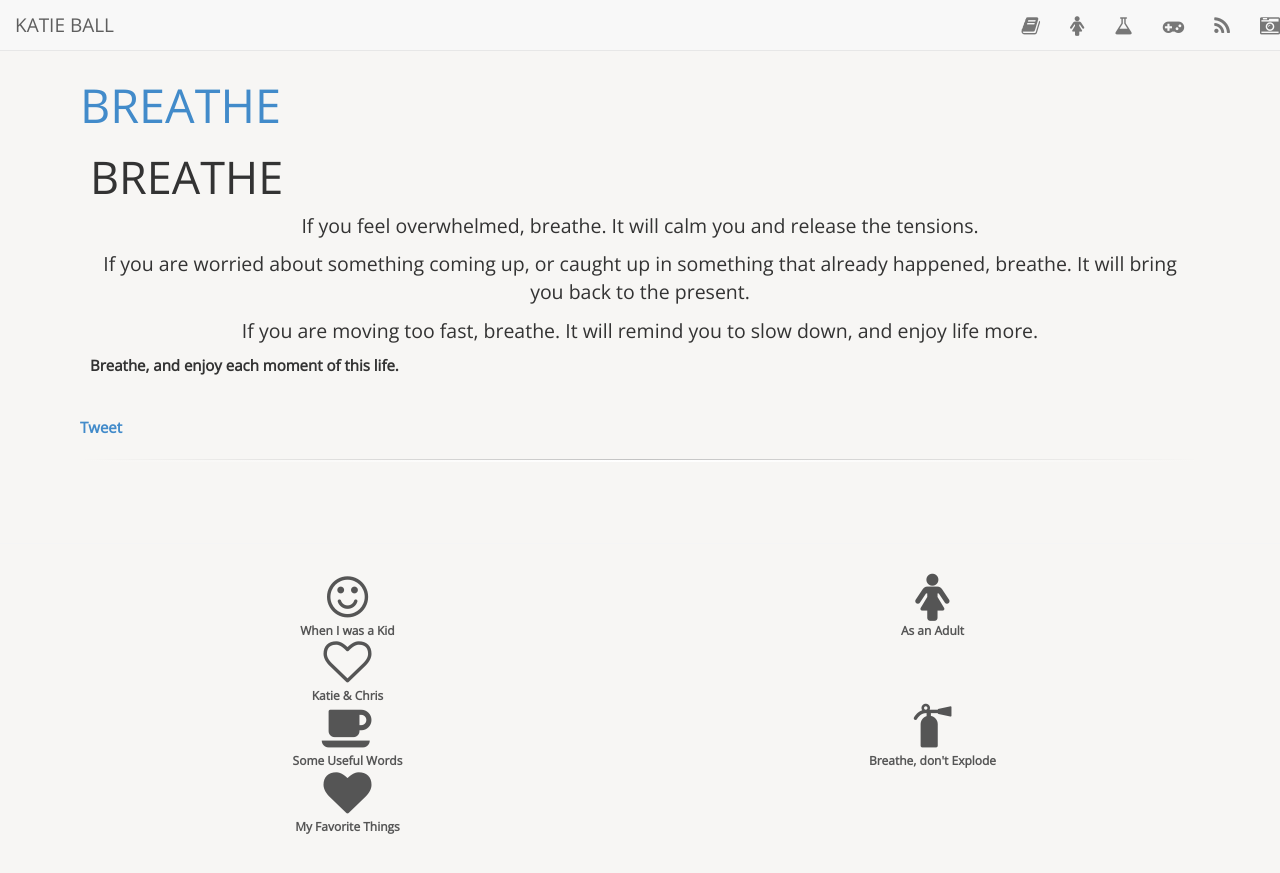
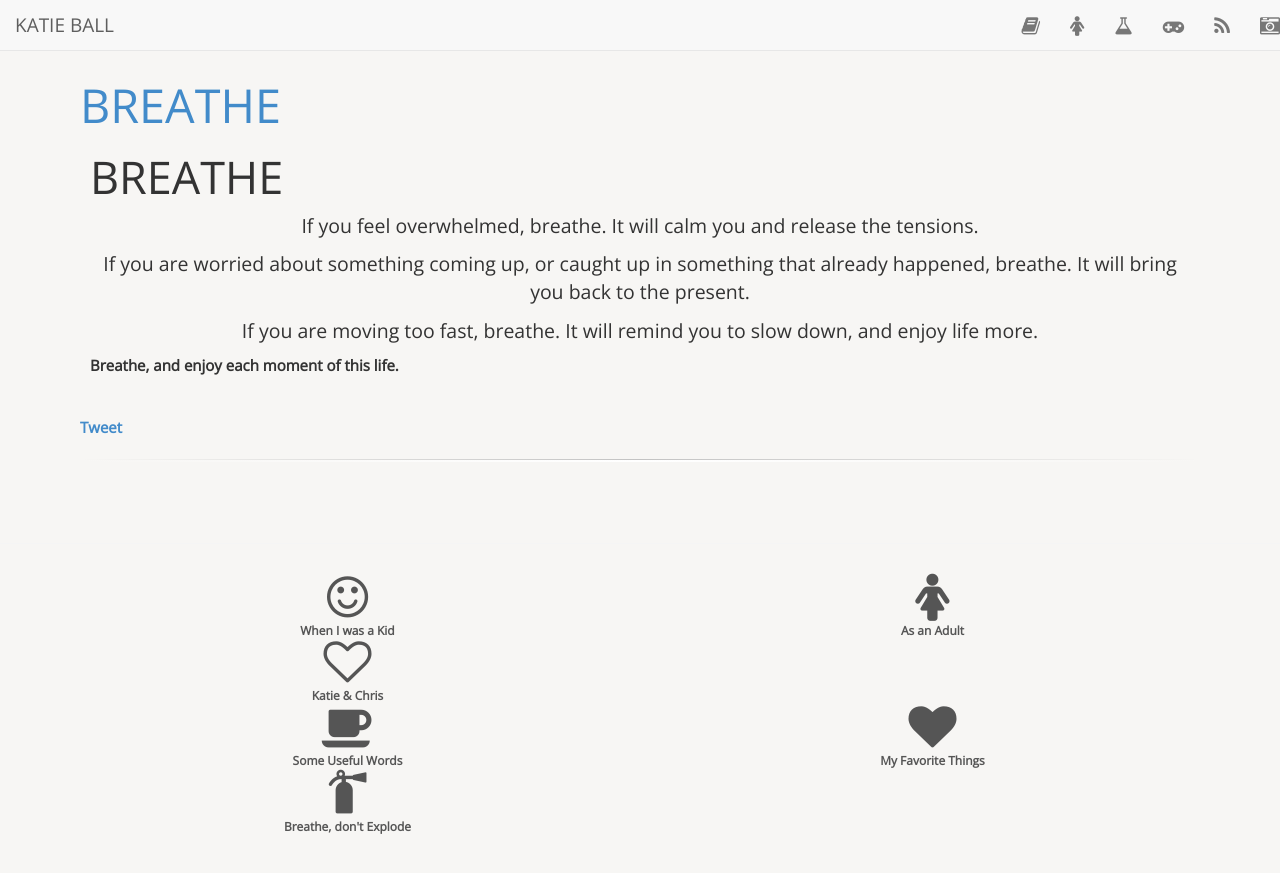
Before and after one commit to roachhd/roachhd.github.io, a Jekyll site: the page built from breathe/index.html, in a window 1280 px wide. Shown: the top 873 px of the page. Built offline with Jekyll 4.4.1, drawn with Linux system fonts in a browser that asks for light colours; nearby versions of some CDN libraries; Markdown is read by kramdown in place of the engine named in the settings; comment, search, counter and statistics services are not loaded; some of the changed lines change nothing that is shown.

Commit message:
Update innerfooter.html

```diff
--- a/_includes/innerfooter.html
+++ b/_includes/innerfooter.html
@@ -31,18 +31,19 @@
             </div>
           </a>
         </div>
-          <div class="col-xs-4 col-md-6">
-          <a href="/about/breathe/">
-            <i class="fa fa-fire-extinguisher  fa-4x"></i>
-            <div>Breathe, don't Explode</div>
-          </a>
-        </div>
+
         <div class="col-xs-4 col-md-6">
           <a href="/loves/">
             <i class="fa fa-heart fa-4x"></i>
             <div>My Favorite Things</div>
           </a>
         </div>
+          <div class="col-xs-4 col-md-6">
+          <a href="/breathe/">
+            <i class="fa fa-fire-extinguisher  fa-4x"></i>
+            <div>Breathe, don't Explode</div>
+          </a>
+        </div>
       </div>
     </div>
   </section>
```
